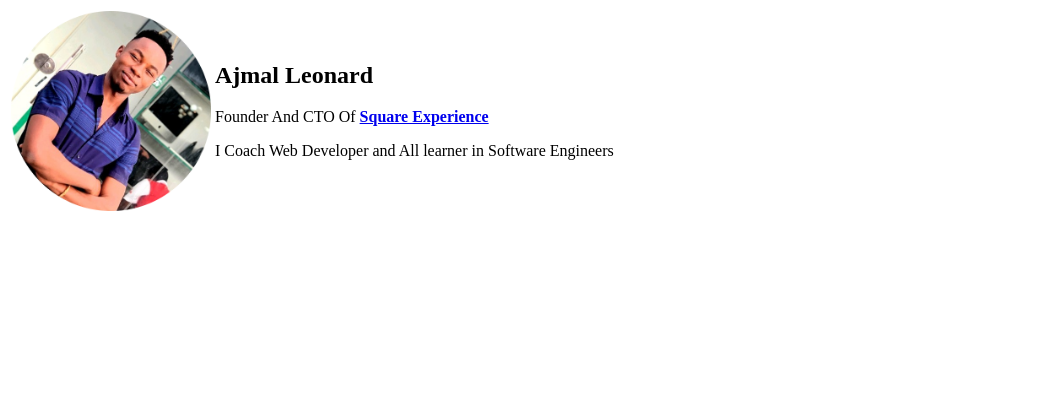
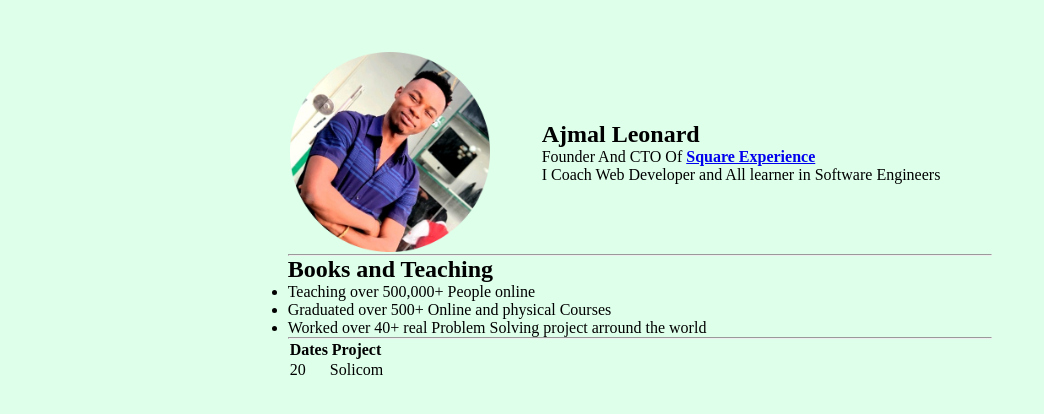
Before and after one commit to Ajmalleonard/personal-web, a plain HTML site: page index.html in a window 1280 px wide. Shown: the whole page, without its empty margins (0-1044 px from the left). Drawn offline with Linux system fonts and the light colour scheme.

Commit message:
style a bit

```diff
--- a/index.css
+++ b/index.css
@@ -0,0 +1,18 @@
+*{
+    margin: 0;
+    padding: 0;
+    box-sizing: border-box;
+    font-family: poppins;
+}
+
+
+body{
+    display: flex;
+    justify-content: center;
+    padding-top: 50px;
+    background-color: #deffea;
+}
+
+.dp{
+    margin: 50px;
+}
--- a/index.html
+++ b/index.html
@@ -4,17 +4,44 @@
     <meta name="viewport" content="width=device-width, initial-scale=1.0" />
     <title>Document</title>
   </head>
+  <link rel="stylesheet" href="/index.css" type="text/css">
   <body>
     <div class="topbar">
       <table>
         <tr>
-            <td><img width="200" src="/1694686834378-modified.png" alt="" /></td>
-            <td>
-                <h2>Ajmal Leonard</h2>
-                <p>Founder And CTO Of <strong><a href="https://www.squareexperience.com">Square Experience</a></strong></p>
-            <p>I Coach Web Developer and All learner in Software Engineers</p>
-
-            </td>
+          <td><img width="200" src="/1694686834378-modified.png" alt="" /></td>
+          <td  class="dp" >
+            <div class="dp"><h2>Ajmal Leonard</h2>
+              <p>
+                Founder And CTO Of
+                <strong
+                  ><a href="https://www.squareexperience.com"
+                    >Square Experience</a
+                  ></strong
+                >
+              </p>
+              <p>I Coach Web Developer and All learner in Software Engineers</p></div>
+          </td>
+        </tr>
+      </table>
+      <hr />
+      <h2>Books and Teaching</h2>
+      <ul>
+        <li>Teaching over 500,000+ People online</li>
+        <li>Graduated over 500+ Online and physical Courses</li>
+        <li>Worked over 40+ real Problem Solving project arround the world</li>
+      </ul>
+      <hr />
+      <table >
+        <thead>
+          <tr>
+            <th>Dates</th>
+            <th>Project</th>
+          </tr>
+        </thead>
+        <tr>
+          <td>20</td>
+          <td>Solicom</td>
         </tr>
       </table>
     </div>
```
